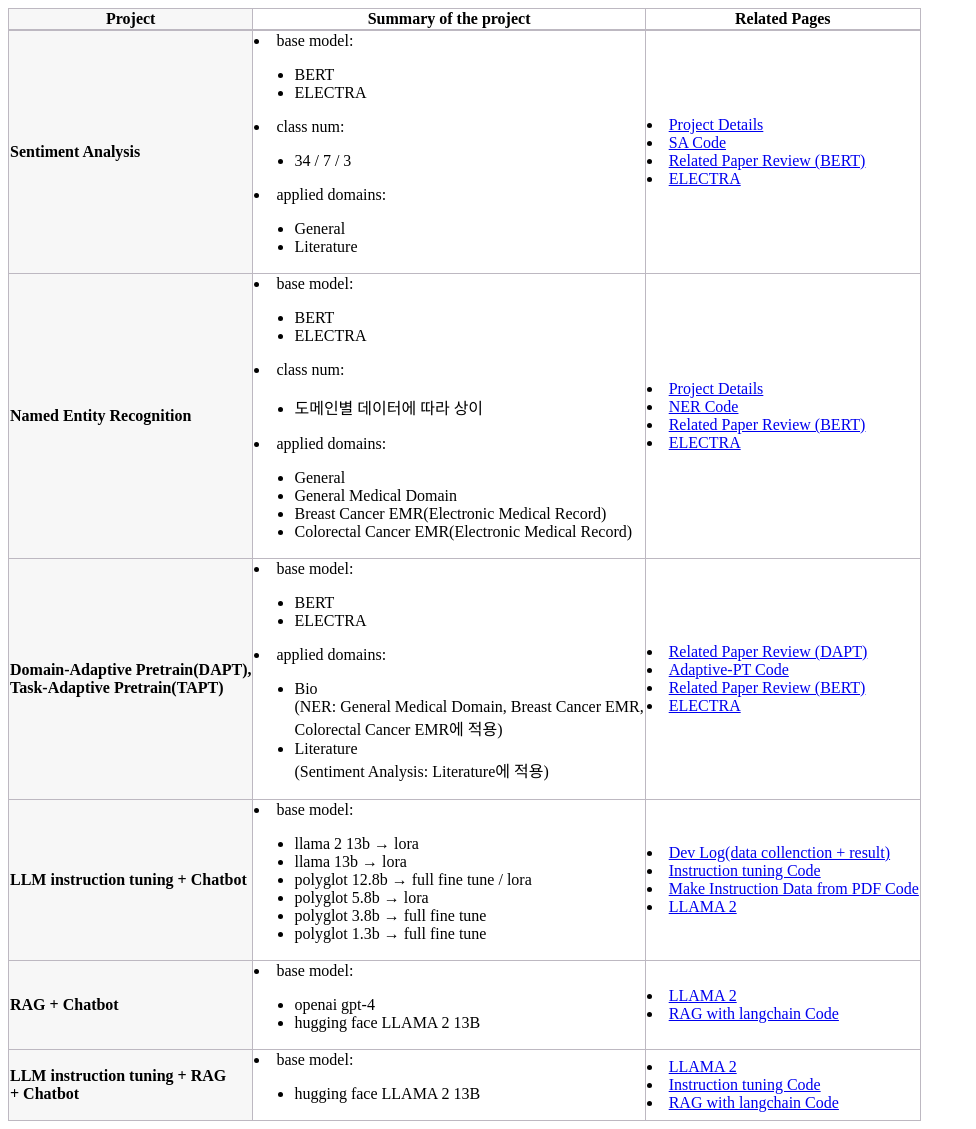
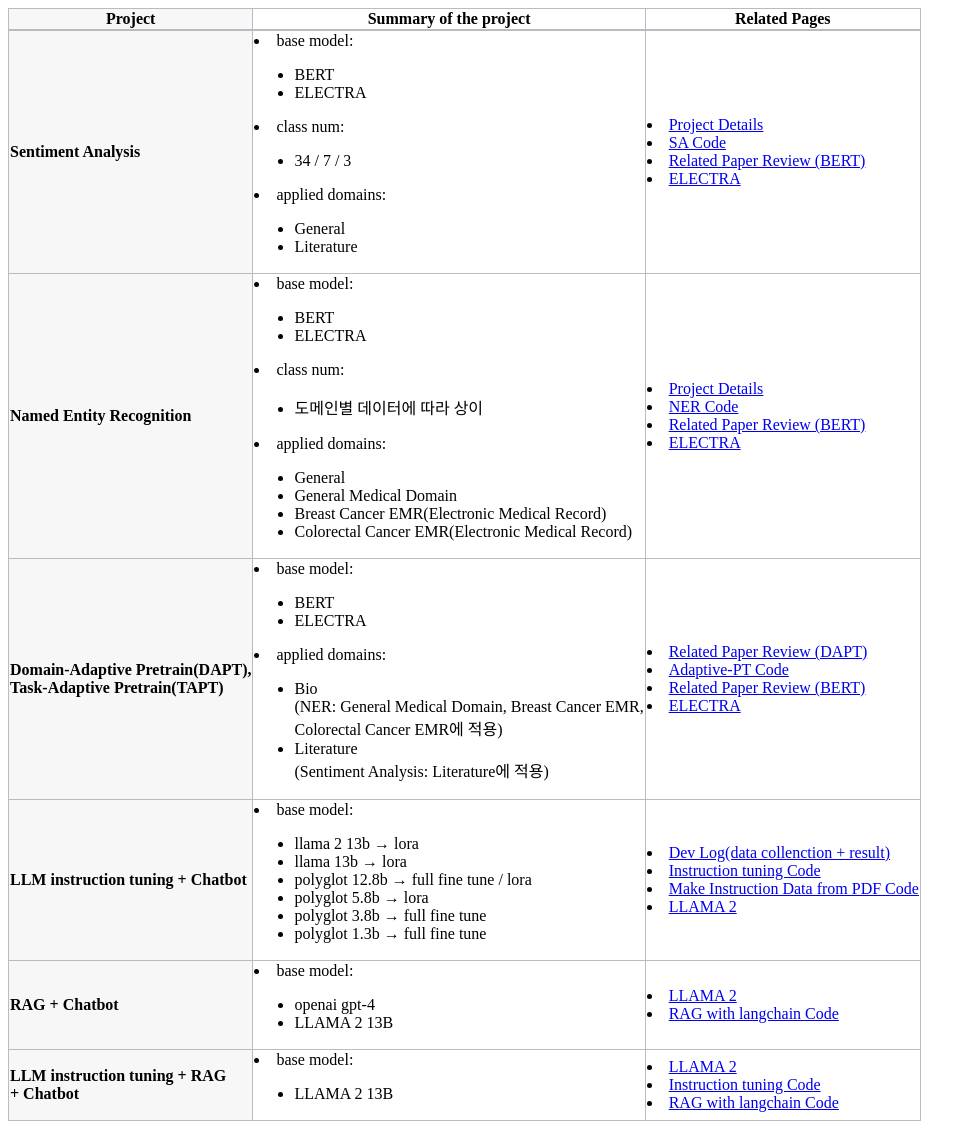
Before and after one commit to finddme/finddme.github.io, a Jekyll site: the page built from _posts/2022-01-01-Project.md, in a window 1280 px wide. Shown: the whole page, without its empty margins (0-976 px from the left). Built offline with Jekyll 4.4.1, drawn with Linux system fonts in a browser that asks for light colours.

Commit message:
Update 2022-01-01-Project.md

```diff
--- a/_posts/2022-01-01-Project.md
+++ b/_posts/2022-01-01-Project.md
@@ -131,7 +131,7 @@
            <li>base model:
              <ul>
                <li>openai gpt-4</li>
-               <li>hugging face LLAMA 2 13B</li>
+               <li>LLAMA 2 13B</li>
              </ul>
            </li>
          </td>
@@ -145,7 +145,7 @@
          <td class="line">
            <li>base model:
              <ul>
-               <li>hugging face LLAMA 2 13B</li>
+               <li>LLAMA 2 13B</li>
              </ul>
            </li>
          </td>
```
